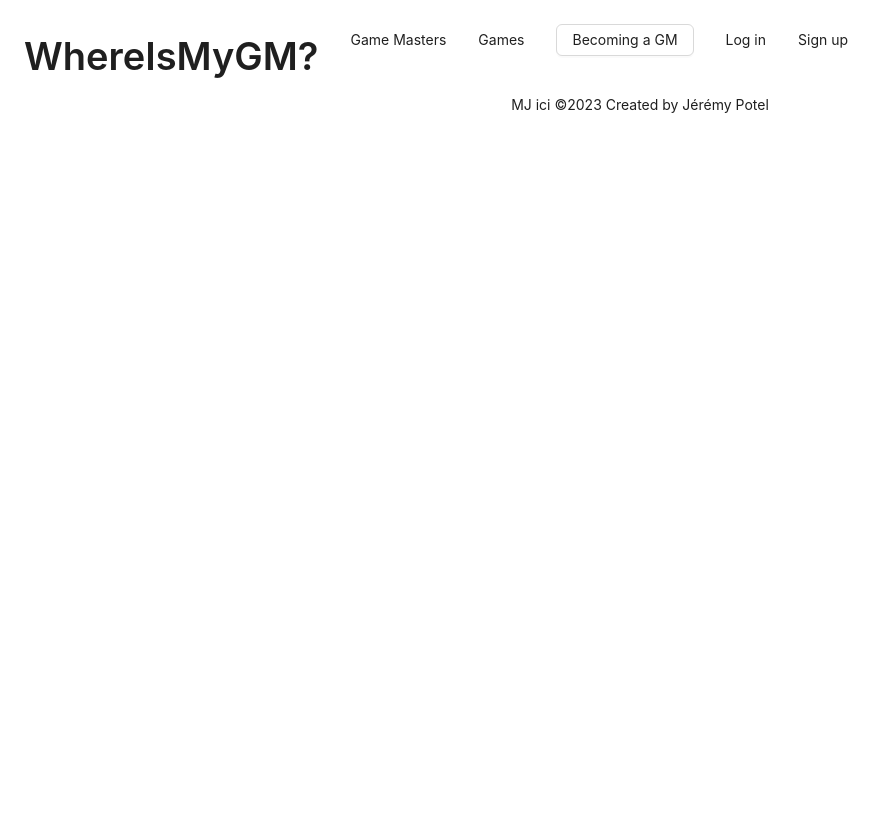
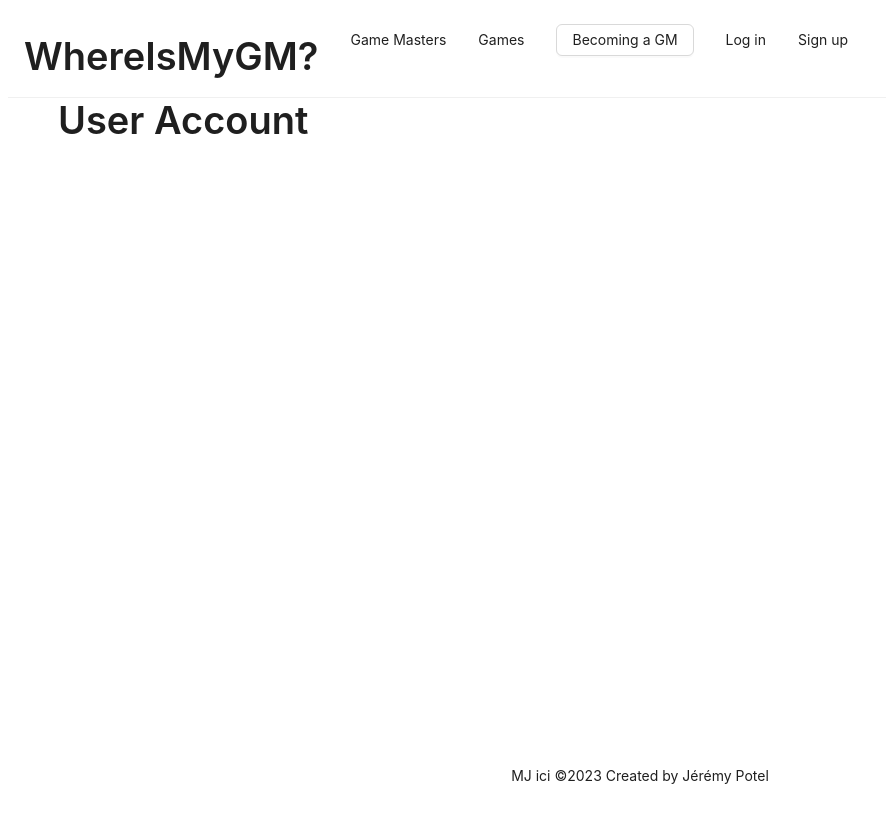
Before and after one commit to JPotel38/WhereIsMyGM, a React (Create React App) app in the folder src/front/: page /account in a window 1280 px wide. Shown: the whole page, without its empty margins (0-886 px from the left). Built offline with nearby package versions, Linux system fonts and the light colour scheme.

Commit message:
feat: create Account component

```diff
--- a/src/front/src/App.tsx
+++ b/src/front/src/App.tsx
@@ -9,10 +9,11 @@ import Login from './pages/Login'
 import AddGames from './pages/AddGames'
 import Details from './pages/Details'
 import Games from './pages/Games'
-import Nav from "./components/Nav/Nav";
+import Account from "./pages/Account";
 import GameMasterAccount from "./pages/GameMasterAccount";
 import UpdateGameMasterAccount from "./pages/UpdateGameMasterAccount";
-import FooterComp from "./components/Footer/Footer";
+import FooterComponent from "./components/Footer/Footer";
+import NavComponent from "./components/Nav/Nav";
 
 import {Layout} from "antd";
 
@@ -20,7 +21,7 @@ export default function App() {
     return (
         <Layout className="layout">
             <Router>
-                <Nav/>
+                <NavComponent/>
                 <Switch>
                     <Route path="/" exact component={Home}/>
                     <Route path="/gm" exact component={GameMasters}/>
@@ -29,10 +30,11 @@ export default function App() {
                     <Route path="/signup" exact component={Signup}/>
                     <Route path="/login" exact component={Login}/>
                     <Route path="/addgames" exact component={AddGames}/>
+                    <Route path="/account" exact component={Account}/>
                     <Route path="/gmaccount" exact component={GameMasterAccount}/>
                     <Route path="/updategmaccount" exact component={UpdateGameMasterAccount}/>
                 </Switch>
-                <FooterComp/>
+                <FooterComponent/>
             </Router>
         </Layout>
     );
--- /dev/null
+++ b/src/front/src/pages/Account.tsx
@@ -0,0 +1,16 @@
+import React from 'react';
+import '../App.scss';
+import Title from "antd/es/typography/Title";
+import {Content} from "antd/es/layout/layout";
+
+
+function Account() {
+
+    return (
+        <Content style={{padding: '0 50px'}}>
+            <Title>User Account</Title>
+        </Content>
+    )
+}
+
+export default Account
```
